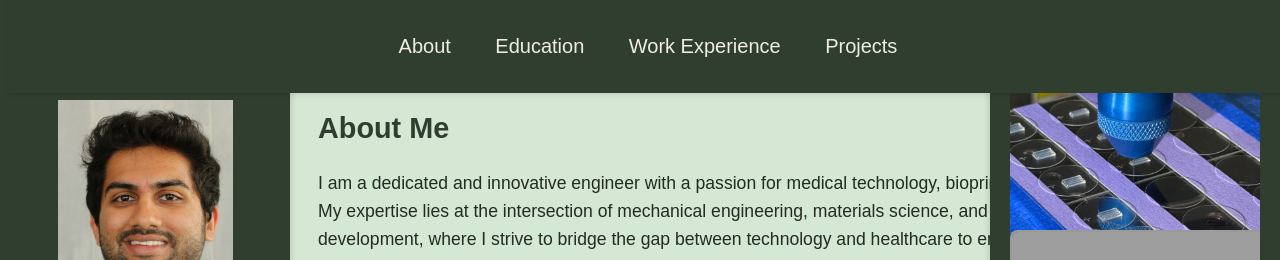
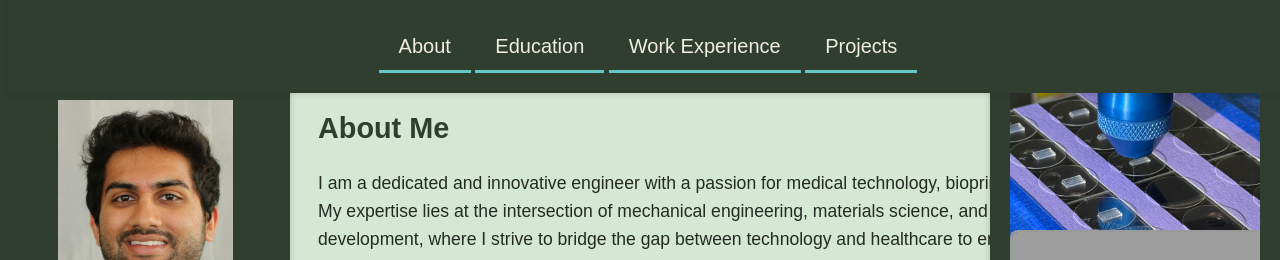
Before and after one commit to mihirmadhaparia/mihirmadhaparia.github.io, a Jekyll site: the page built from README.md, in a window 1280 px wide. Shown: the top 260 px of the page. Built offline with Jekyll 4.4.1, drawn with Linux system fonts in a browser that asks for light colours; our own code applies the rules of GitHub Pages for plain Markdown files; grey boxes are pictures that could not be loaded.

Commit message:
Update style.css

```diff
--- a/assets/css/style.css
+++ b/assets/css/style.css
@@ -94,13 +94,33 @@ nav a {
     font-size: 20px;
     position: relative;
     transition: color 0.3s ease-in-out, font-size 0.3s ease-in-out;
+    background:
+        linear-gradient(
+          to right,
+          rgba(100, 200, 200, 1),
+          rgba(100, 200, 200, 1)
+        ),
+        linear-gradient(
+          to right,
+          rgba(255, 0, 0, 1),
+          rgba(255, 0, 180, 1),
+          rgba(0, 100, 200, 1)
+    );
+    background-size: 100% 3px, 0 3px;
+    background-position: 100% 100%, 0 100%;
+    background-repeat: no-repeat;
+    transition: background-size 400ms;
+}
+
+nav a:hover {
+  background-size: 0 3px, 100% 3px;
 }
 
 nav.shrink a {
     font-size: 15px;
 }
 
-/* Gradient Underline Effect */
+/* Gradient Underline Effect
 nav a::after {
     content: "";
     position: absolute;
@@ -120,7 +140,7 @@ nav a:hover::after {
 nav a:not(:hover)::after {
     width: 0;
     left: 100%;
-}
+} */
 
 /* Sidebar for Profile & Contact */
 .sidebar {
```
